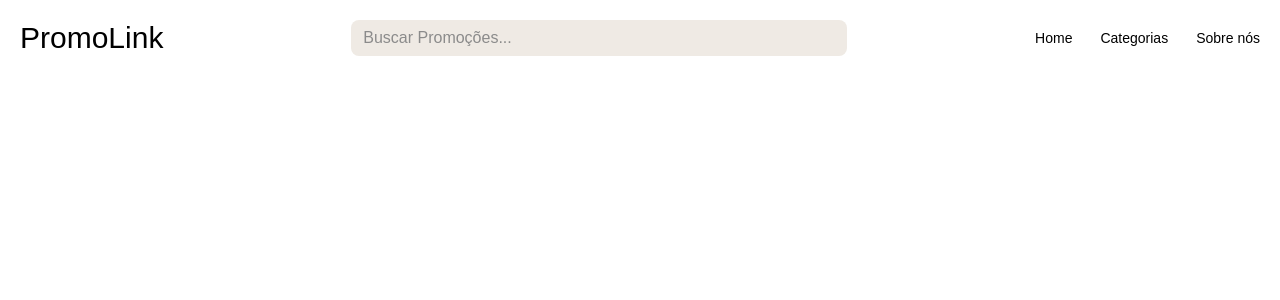
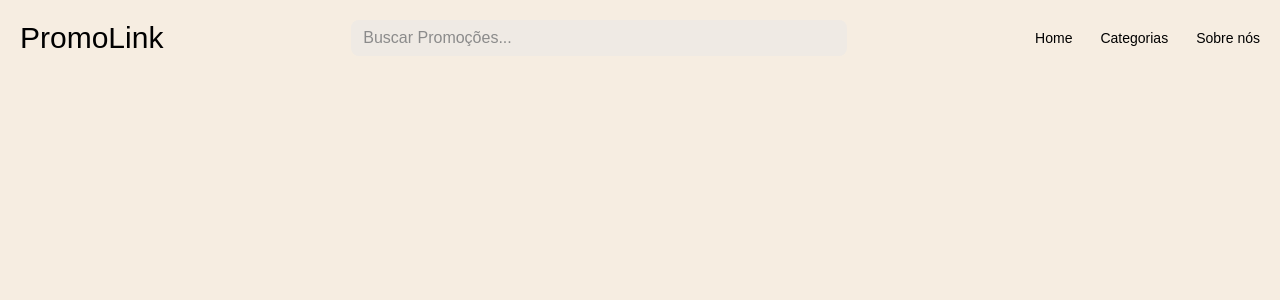
Before and after one commit to davi-michel/Affiliate, a React (Create React App) app: page / in a window 1280 px wide. Shown: the top 300 px of the page. Built offline with nearby package versions, Linux system fonts and the light colour scheme.

Commit message:
Alteração do BackGround Geral

```diff
--- a/src/App.js
+++ b/src/App.js
@@ -3,7 +3,7 @@ import Header from "./components/Header.jsx";
 
 function App() {
   return (
-    <div className="font-poppins">
+    <div className="font-poppins bg-[#F6EDE1] min-h-screen">
       <Header/>
     </div>
   );
```
Also changed, not shown: 1 other file (tests, documents, lock files or other folders).
